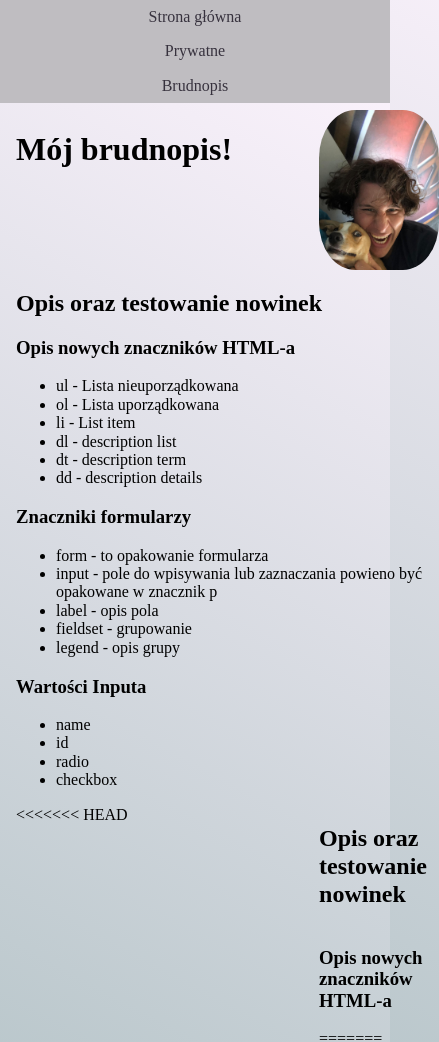
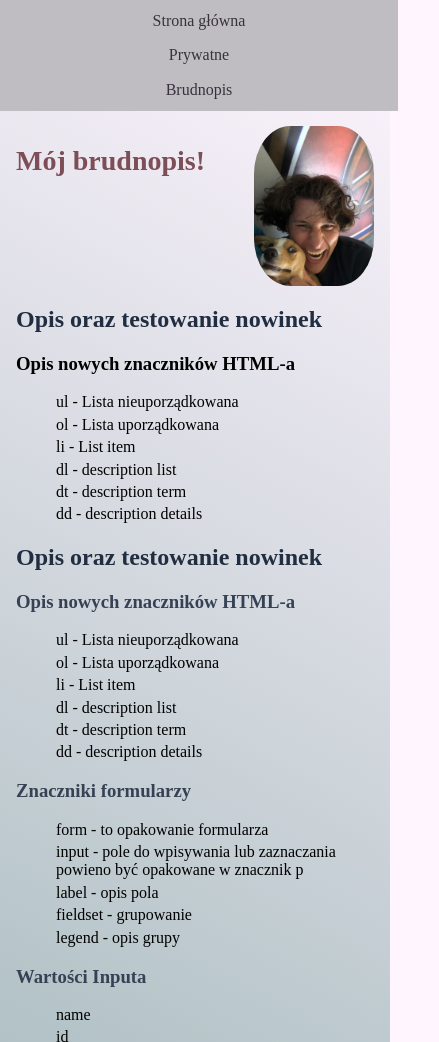
Before and after one commit to karolwasemann/homepage, a plain HTML site: page brudnopis.html in a window 390 px wide. Shown: the top 1042 px of the page, 439 px wide, since content can reach past the window. Drawn offline with Linux system fonts and the light colour scheme.

Commit message:
repair ALL & grid mediaQ 768px all pages

```diff
--- a/brudnopis.html
+++ b/brudnopis.html
@@ -5,7 +5,7 @@
     <meta name="viewport" content="width=device-width, initial-scale=1.0" />
     <title>Document</title>
     <link rel="stylesheet" href="normalize.css" />
-    <link rel="stylesheet" href="style-gird.css" />
+    <link rel="stylesheet" href="style.css" />
   </head>
 
   <body>
@@ -22,27 +22,24 @@
           Mój brudnopis!
         </h1>
       </header>
-<<<<<<< HEAD
-      <section class="articles"></section>
-      <h2 class="articles__heading">Opis oraz testowanie nowinek</h2>
-      <article class="article"></article>
-      <h3 class="article title">Opis nowych znaczników HTML-a</h3>
-      <ul class="list">
-        Poznane znaczniki
-        <li class="list__item">ul - Lista nieuporządkowana</li>
-        <li class="list__item">ol - Lista uporządkowana</li>
-        <li class="list__item">li - List item</li>
-        <li class="list__item">dl - description list</li>
-        <li class="list__item">dt - description term</li>
-        <li class="list__item">dd - description details</li>
-      </ul>
-=======
       <img
         class="main-header__image"
         src="zAlbim.jpeg"
         alt="Moje zdjęcie z psem"
       />
       <section class="articles">
+        <h2 class="articles__heading">Opis oraz testowanie nowinek</h2>
+        <article class="article">
+          <h3 class="article title">Opis nowych znaczników HTML-a</h3>
+          <ul class="list">
+            <li class="list__item">ul - Lista nieuporządkowana</li>
+            <li class="list__item">ol - Lista uporządkowana</li>
+            <li class="list__item">li - List item</li>
+            <li class="list__item">dl - description list</li>
+            <li class="list__item">dt - description term</li>
+            <li class="list__item">dd - description details</li>
+          </ul>
+        </article>
         <h2 class="articles__heading">Opis oraz testowanie nowinek</h2>
         <article class="article">
           <h3 class="article__title">Opis nowych znaczników HTML-a</h3>
@@ -78,7 +75,6 @@
           </ul>
         </article>
       </section>
->>>>>>> bf16db7033d3b391ef8d075fd70de886fef1e368
     </main>
     <footer class="footer">Notatnik programisty</footer>
     <script src="main.js"></script>
--- a/style.css
+++ b/style.css
@@ -2,7 +2,7 @@ body {
   background-color: #fff5ff;
   background-image: linear-gradient(208deg, #fff5ff 0%, #a9bcbf 100%);
 
-  height: 150vh;
+  min-height: 100vh;
   margin: 0;
 }
 .header {
@@ -11,10 +11,8 @@ body {
 .navigation {
   display: flex;
   justify-content: space-evenly;
-  width: 80%;
+  width: 100%;
   top: 6px;
-  left: 10%;
-  right: 10%;
   position: fixed;
   background: #bfbdc1;
   padding: 4px;
@@ -58,7 +56,7 @@ body {
 
 .footer {
   box-sizing: border-box;
-  margin: 20px auto;
+  margin: 20px auto 0;
   width: 100%;
   padding: 10px;
   background-color: #7d4e57;
@@ -74,3 +72,53 @@ body {
 .list__item {
   margin: 4px 4px 0 0;
 }
+
+@media (max-width: 767px) {
+  .navigation {
+    display: grid;
+    grid-template-rows: 1fr 1fr 1fr;
+    position: fixed;
+    background: #bfbdc1;
+    width: 100%;
+    top: 0;
+  }
+
+  .navigation__link {
+    color: #37323e;
+    font-size: 16px;
+    text-decoration: none;
+    text-align: center;
+    padding: 8px 16px;
+  }
+
+  /* Main */
+
+  .main {
+    margin: 110px 0 0 0;
+    display: grid;
+    grid-template-columns: 1fr 120px;
+
+    /* grid-template-rows: 120px 1fr 1fr; */
+    grid-template-areas:
+      "header image"
+      "section section";
+  }
+
+  .main-header {
+    margin: 0;
+    grid-area: header;
+    font-size: 14px;
+  }
+
+  .main-header__image {
+    margin: 0;
+    grid-area: image;
+    width: 120px;
+    border-radius: 30%;
+    box-sizing: border-box;
+  }
+
+  .articles {
+    grid-area: section;
+  }
+}
```
Also changed, not shown: index.html (+5 -5 lines), prywatne.html (+5 -5 lines).
